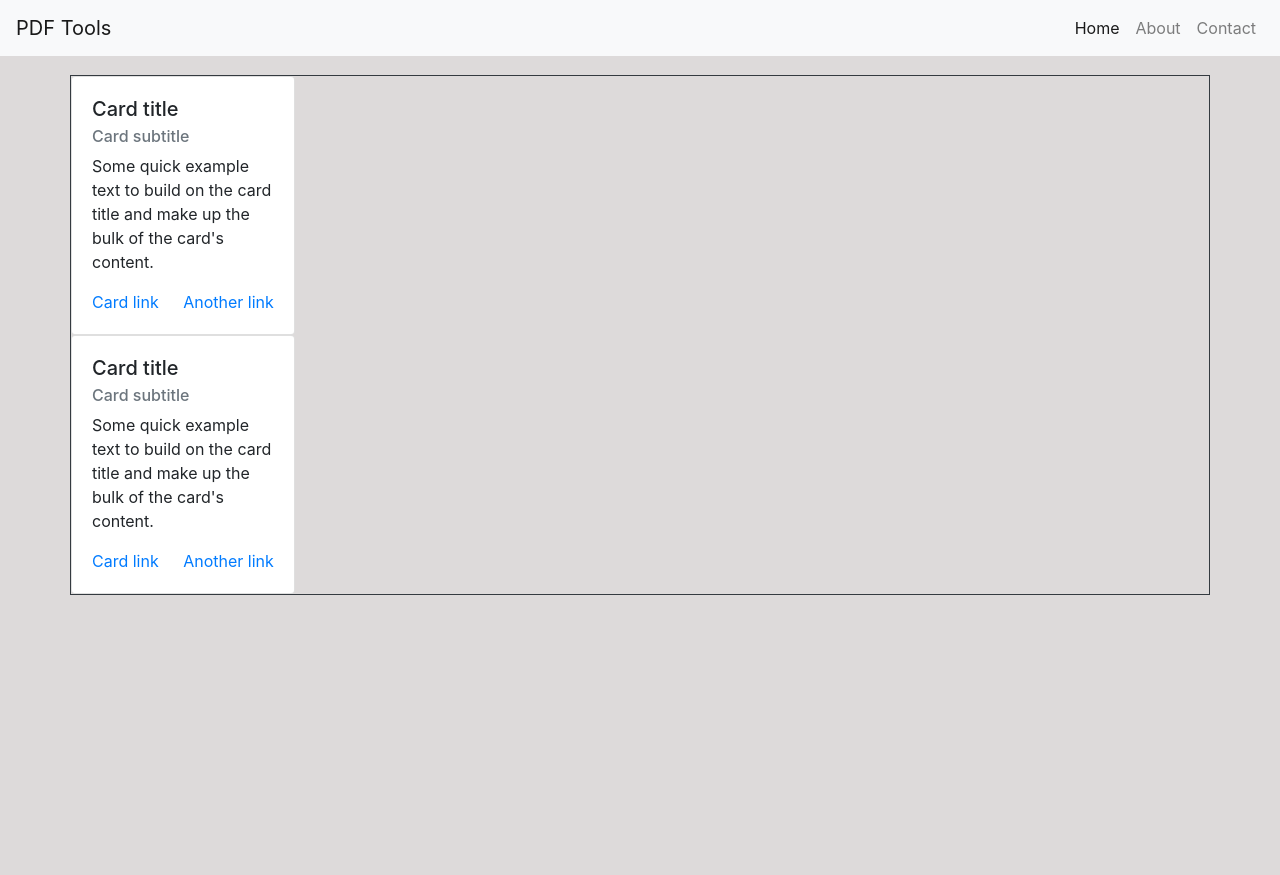
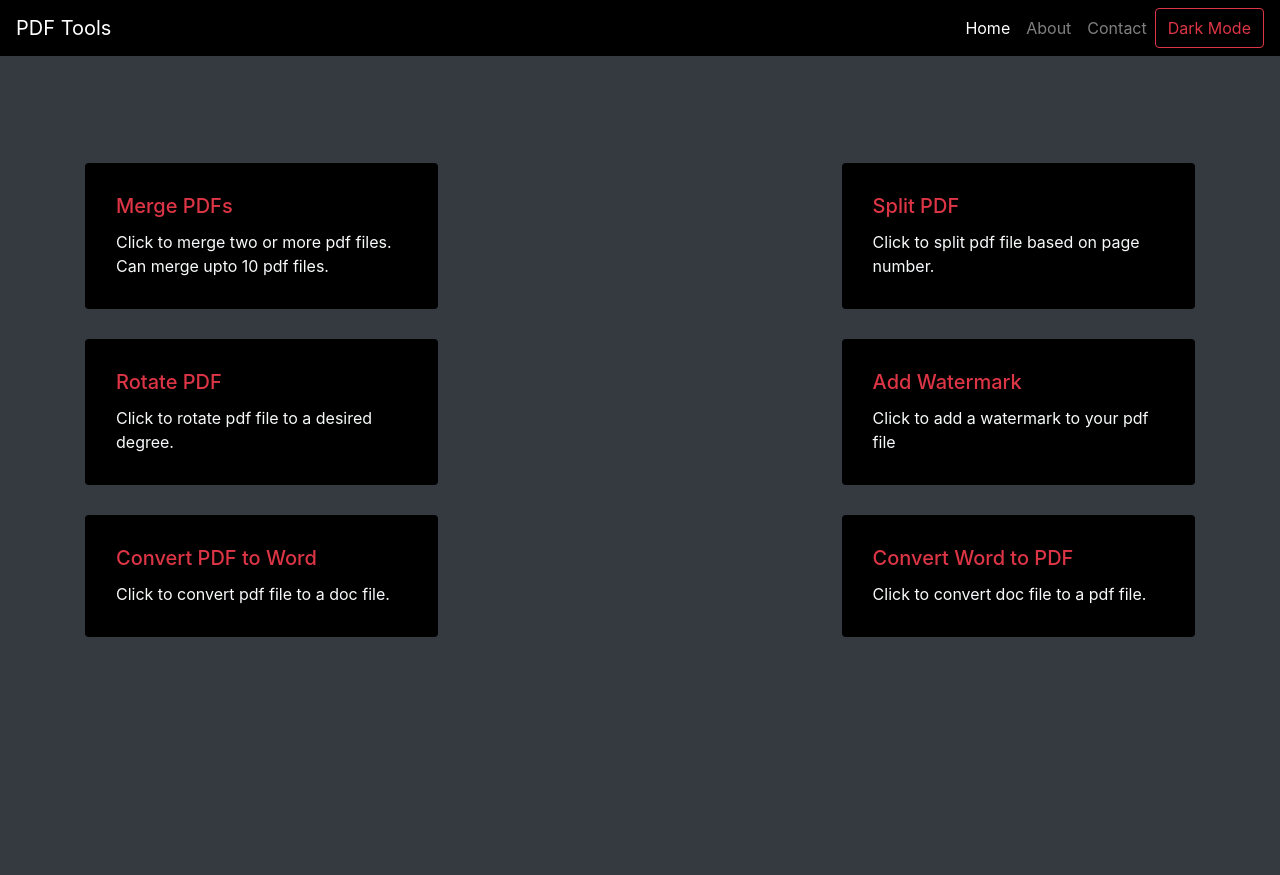
Before and after one commit to laureenf/pdf-tools, a Flask app: page / in a window 1280 px wide. After the commit the page ends 637 px from the top, so only its background shows below. Run offline with Flask 2, Linux system fonts and the light colour scheme; some libraries are stand-ins or nearby versions.

Commit message:
landing page

```diff
--- a/static/css/styles.css
+++ b/static/css/styles.css
@@ -1,17 +1,70 @@
 html, body {
-    background-color: rgb(221, 218, 218);
     height: 100%;
+}
 
+/* navbar */
+.navbar {
+    background-color: black;
 }
+
 
 body > .container {
     padding: 0px;
-    display: flex;
-    margin-top: 75px;
-    flex-direction: row;
-    position: relative;
 }
 
 .card {
-    width: 30%;
+    margin-bottom: 15px;
+    background-color: black;
 }
+
+/* media queries */
+@media screen and (max-width: 575px) {
+    .card {
+        margin: 5px 10px;
+    }
+
+    .container {
+        margin-top: 75px;
+    }
+}
+
+@media screen and (min-width:576px) {
+    .card {
+        width: 45%;
+        padding: 10px;
+    }
+
+    .container {
+        position: absolute;
+        left: 50%;
+        top: 50%;
+        -webkit-transform: translate(-50%, -50%);
+        transform: translate(-50%, -50%);
+    }
+}
+@media screen and (min-width:768px) {
+    .card {
+        width: 31%;
+        padding: 10px;
+    }
+
+    .container {
+        position: absolute;
+        left: 50%;
+        top: 50%;
+        -webkit-transform: translate(-50%, -50%);
+        transform: translate(-50%, -50%);
+    }
+}
+
+@media screen and (min-width: 992px) {
+    .card {
+        margin: 15px;
+    }
+}
+
+@media screen and (min-width: 1200px) {
+    .card {
+        margin: 15px;
+    }
+}
--- a/templates/index.html
+++ b/templates/index.html
@@ -6,10 +6,11 @@
     <link rel="stylesheet" href="https://maxcdn.bootstrapcdn.com/bootstrap/4.5.0/css/bootstrap.min.css">
     <link rel="stylesheet" href="https://cdnjs.cloudflare.com/ajax/libs/font-awesome/4.7.0/css/font-awesome.min.css">
     <link rel="stylesheet" type= "text/css" href= "{{ url_for('static',filename='css/styles.css') }}">
+    <link rel="shortcut icon" href="{{ url_for('static',filename='images/file.svg') }}" type="image/x-icon">
     <title>PDF Tools</title>
 </head>
-<body>
-    <nav class="navbar navbar-expand-lg navbar-light bg-light fixed-top">
+<body class="bg-dark">
+    <nav class="navbar navbar-expand-lg navbar-dark fixed-top">
         <a class="navbar-brand" href="#">PDF Tools</a>
         <button class="navbar-toggler" type="button" data-toggle="collapse" data-target="#navbarSupportedContent">
             <span class="navbar-toggler-icon"></span>
@@ -26,30 +27,67 @@
                 <li class="nav-item">
                     <a class="nav-link" href="#">Contact</a>
                 </li>
+                <button class="btn btn-outline-danger my-2 my-sm-0" type="submit">Dark Mode</button>
             </ul>
         </div>
     </nav>
-    <div class="container border border-dark">
-        <div class="row-content">
+    <div class="container d-sm-flex flex-wrap justify-content-between align-items-stretch">
+
             <div class="card" >
                 <div class="card-body">
-                    <h5 class="card-title">Card title</h5>
-                    <h6 class="card-subtitle mb-2 text-muted">Card subtitle</h6>
-                    <p class="card-text">Some quick example text to build on the card title and make up the bulk of the card's content.</p>
-                    <a href="#" class="card-link">Card link</a>
-                    <a href="#" class="card-link">Another link</a>
+                    <h5 class="card-title">
+                        <a href="" class="card-link text-danger ">Merge PDFs</a>
+                    </h5>
+
+                    <p class="card-text text-light">Click to merge two or more pdf files. Can merge upto 10 pdf files.</p>
+
                 </div>
             </div>
             <div class="card" >
                 <div class="card-body">
-                    <h5 class="card-title">Card title</h5>
-                    <h6 class="card-subtitle mb-2 text-muted">Card subtitle</h6>
-                    <p class="card-text">Some quick example text to build on the card title and make up the bulk of the card's content.</p>
-                    <a href="#" class="card-link">Card link</a>
-                    <a href="#" class="card-link">Another link</a>
+                    <h5 class="card-title">
+                        <a href="" class="card-link text-danger">Split PDF</a></h5>
+
+                    <p class="card-text text-light">Click to split pdf file based on page number.</p>
+
                 </div>
             </div>
-        </div>
+            <div class="card" >
+                <div class="card-body">
+                    <h5 class="card-title">
+                        <a href="" class="card-link text-danger">Rotate PDF</a></h5>
+
+                    <p class="card-text text-light">Click to rotate pdf file to a desired degree.</p>
+
+                </div>
+            </div>
+            <div class="card" >
+                <div class="card-body">
+                    <h5 class="card-title">
+                        <a href="" class="card-link text-danger">Add Watermark</a></h5>
+
+                    <p class="card-text text-light">Click to add a watermark to your pdf file</p>
+
+                </div>
+            </div>
+            <div class="card" >
+                <div class="card-body">
+                    <h5 class="card-title">
+                        <a href="" class="card-link text-danger">Convert PDF to Word</a></h5>
+
+                    <p class="card-text text-light">Click to convert pdf file to a doc file.</p>
+
+                </div>
+            </div>
+            <div class="card" >
+                <div class="card-body">
+                    <h5 class="card-title">
+                        <a href="" class="card-link text-danger">Convert Word to PDF</a></h5>
+
+                    <p class="card-text text-light">Click to convert doc file to a pdf file.</p>
+
+                </div>
+            </div>
 
     </div>
     <script src="https://ajax.googleapis.com/ajax/libs/jquery/3.5.1/jquery.min.js"></script>
```
Also changed, not shown: static/images/file.svg (added).
